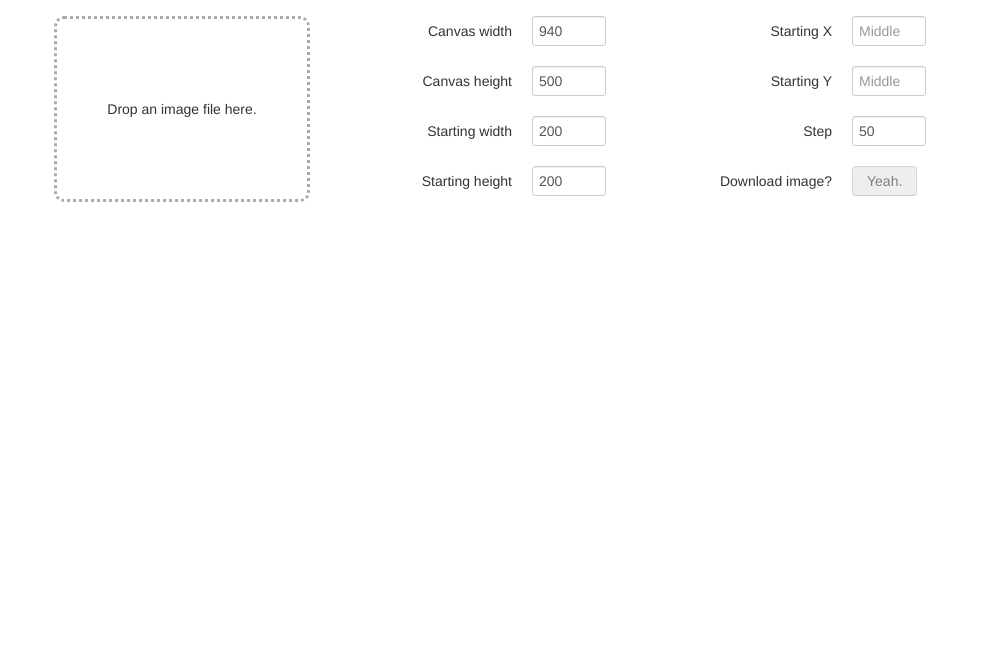
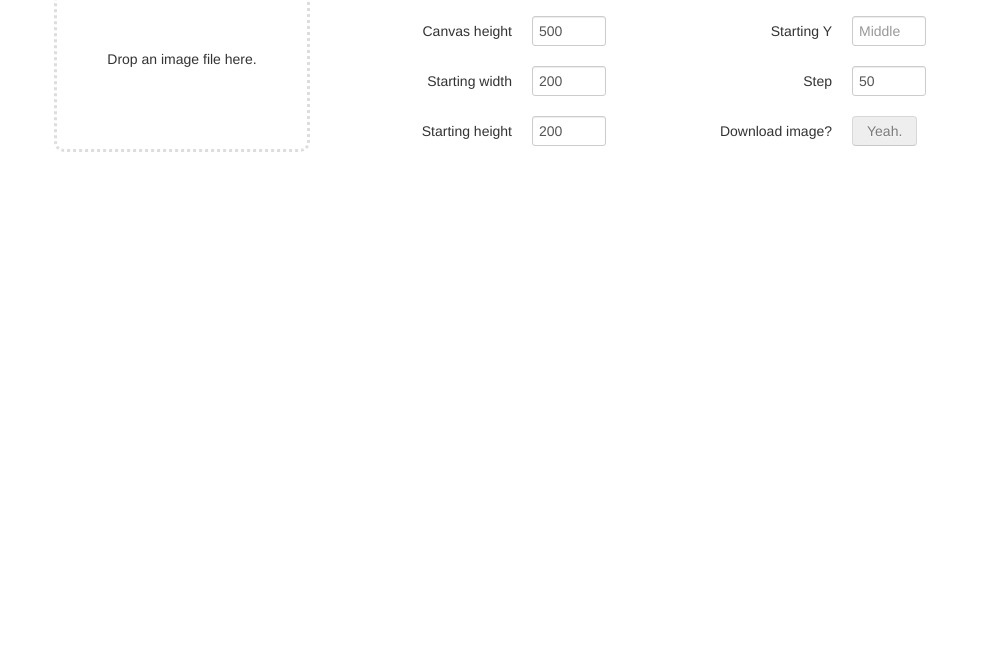
Before and after one commit to aanand/twitterzoom, a plain HTML site: page index.html in a window 1280 px wide. Shown: the part 134-800 px from the top of the page, without its empty margins (138-1141 px from the left). Drawn offline with Linux system fonts and the light colour scheme.

Commit message:
Style tweaks

```diff
--- a/css/trippyzoom.css
+++ b/css/trippyzoom.css
@@ -1,18 +1,14 @@
-.container {
-  padding-top: 50px;
-}
-
 .drop-target {
   margin: auto;
   width: 250px;
   padding: 80px 0;
-  border: 3px dotted #aaa;
+  border: 3px dotted #ddd;
   border-radius: 10px;
   text-align: center;
 }
 
 .drop-target.dragover {
-  background: yellow;
+  background: #eee;
 }
 
 .canvas-wrapper canvas {
```
